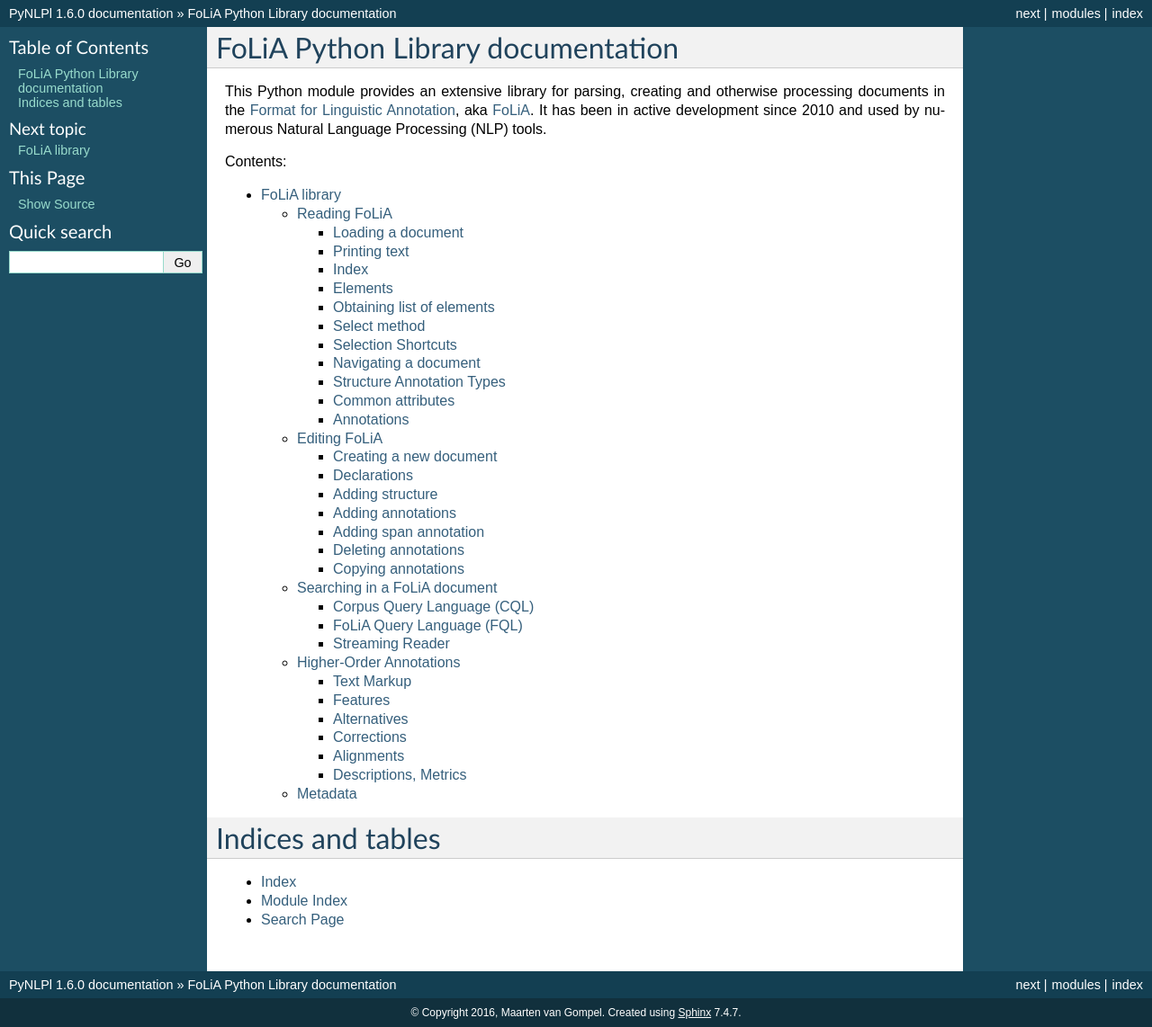
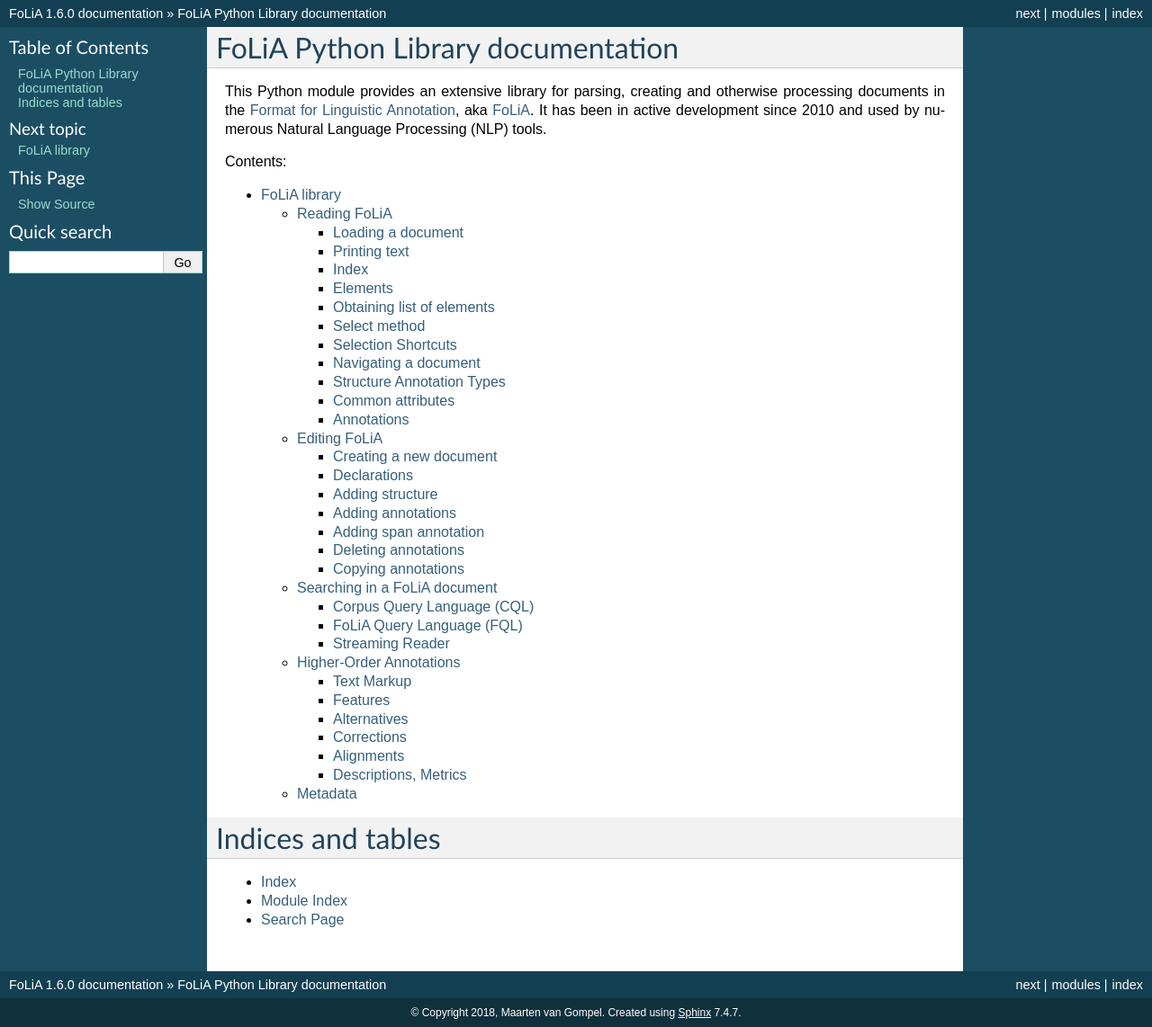
Before and after one commit to proycon/foliapy, a Sphinx documentation site: the page built from docs/index.rst, in a window 1280 px wide. Shown: the whole page at 90% size. Built offline with Sphinx 7.4.7, drawn with Linux system fonts in a browser that asks for light colours; the version number is read from the project's files by our own code.

Commit message:
editing documentation generator

```diff
--- a/docs/conf.py
+++ b/docs/conf.py
@@ -40,8 +40,8 @@
 master_doc = 'index'
 
 # General information about the project.
-project = u'PyNLPl'
-copyright = u'2016, Maarten van Gompel'
+project = u'FoLiA'
+copyright = u'2018, Maarten van Gompel'
 
 # The version info for the project you're documenting, acts as replacement for
 # |version| and |release|, also used in various other places throughout the
@@ -175,7 +175,7 @@
 # Grouping the document tree into LaTeX files. List of tuples
 # (source start file, target name, title, author, documentclass [howto/manual]).
 latex_documents = [
-  ('index', 'pynlpl.tex', u'PyNLPl Documentation',
+  ('index', 'foliapy.tex', u'FoLiA Python Library Documentation',
    u'Maarten van Gompel', 'manual'),
 ]
 
```
